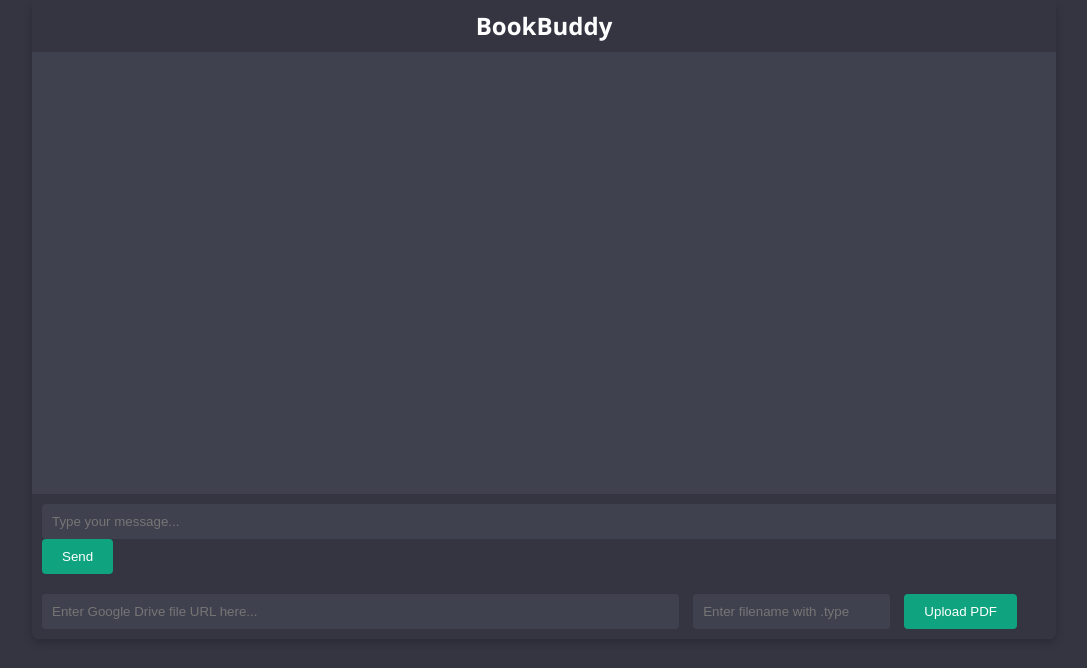
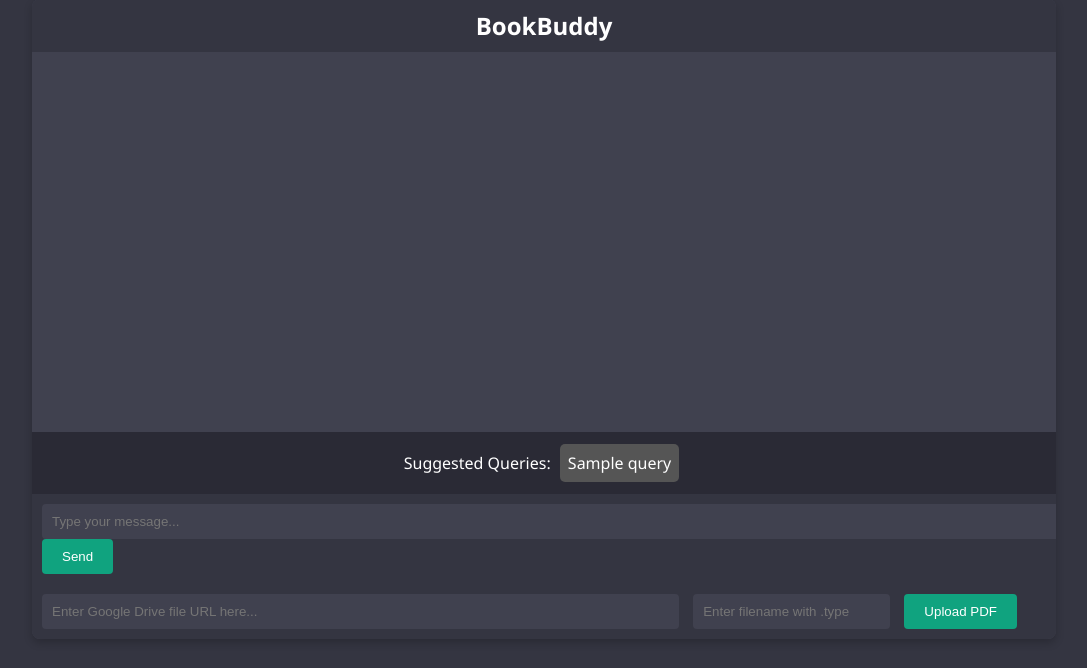
Before and after one commit to DevyaniKoshal/CSE508_Winter2024_Group_34, a Flask app: template chatbot/templates/index.html in a window 1280 px wide. Shown: the part 81-749 px from the top of the page, without its empty margins (96-1183 px from the left). Run offline with Flask 3, Linux system fonts and the light colour scheme; the template is opened without the code that fills it: most values are stand-ins (such as "Sample title", 1, 10 or a date in 2020); parts of the project's set-up code (start-up, migrations or seed data) failed here and were passed over.

Commit message:
Update index.html

```diff
--- a/chatbot/templates/index.html
+++ b/chatbot/templates/index.html
@@ -132,6 +132,24 @@
         .file-upload button:hover {
             background-color: #0E8E6F;
         }
+        .similar-queries {
+            padding: 7px;
+            background-color: #2A2A35;
+            text-align: center;
+        }
+        .similar-query {
+            display: inline-block;
+            margin: 5px;
+            padding: 8px;
+            background: #555;
+            color: #fff;
+            border-radius: 5px;
+            cursor: pointer;
+            transition: background-color 0.3s ease;
+        }
+        .similar-query:hover {
+            background-color: #777;
+        }
     </style>
 </head>
 <body>
@@ -153,12 +171,19 @@
         </div>
         {% endfor %}
     </div>
+    <div class="similar-queries">
+        <span>Suggested Queries:</span>
+        {% for query in similar_queries %}
+            <span class="similar-query" onclick="copyToClipboard('{{ query }}')">{{ query }}</span>
+        {% endfor %}
+    </div>
     <div class="input-container">
-        <form method="post">
+        <form method="post" id="queryForm">
             <input type="text" name="query" id="query" placeholder="Type your message..." required size="140">
             <button type="submit">Send</button>
         </form>
     </div>
+
     <div class="file-upload">
         <form method="post">
             <input type="text" name="url" id="url" placeholder="Enter Google Drive file URL here..." required size="75">
@@ -168,5 +193,19 @@
     </div>
 
 </div>
+<script>
+    function copyToClipboard(text) {
+        navigator.clipboard.writeText(text).then(function() {
+            console.log('Successfully copied to clipboard: ' + text);
+            alert('Copied to clipboard: ' + text);  // You can keep the alert or replace it with a more subtle notification
+        }).catch(function(error) {
+            console.error('Could not copy text: ', error);
+            alert('Failed to copy text. Please try again.');
+        });
+    }
+</script>
+
+
+
 </body>
 </html>
```
